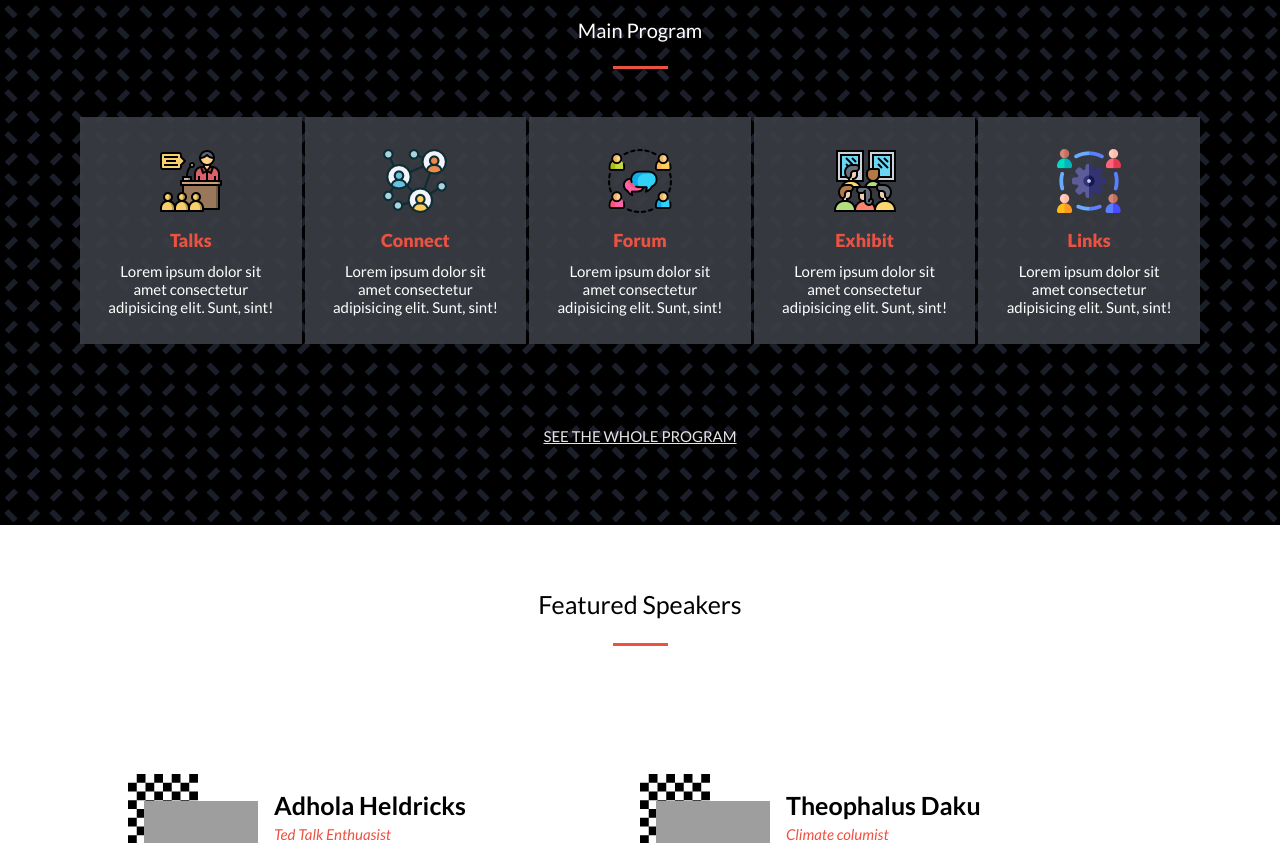
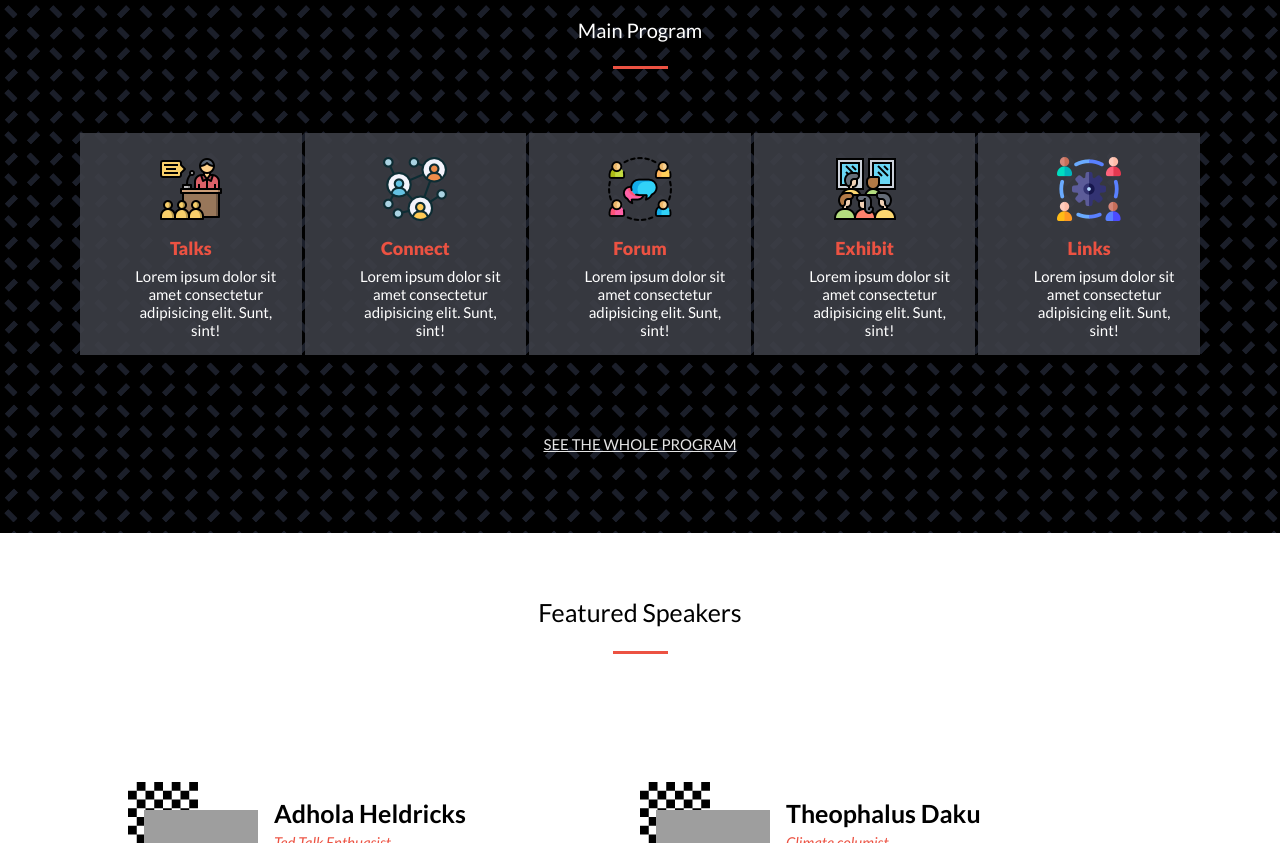
Before and after one commit to Adholah96/climate-summit, a website: page index.html in a window 1280 px wide. Shown: the part 908-1751 px from the top of the page. Drawn offline with Linux system fonts and the light colour scheme; grey boxes are pictures that could not be loaded.

Commit message:
Made more required changes

```diff
--- a/style.css
+++ b/style.css
@@ -106,7 +106,7 @@ html {
 .main-program {
   background-image: url(./assets/pattern_background.png);
   background-color: black;
-  padding: 1.3rem 4rem;
+  padding: 1.3rem 0;
 }
 
 .main-program h1 {
@@ -132,10 +132,11 @@ html {
   display: flex;
   justify-content: center;
   align-items: center;
-  padding: 1.5rem;
   background-color: rgba(60, 63, 70, 0.9);
-  margin-bottom: 1.2rem;
   transition: all 0.3s ease-in-out;
+  width: 90%;
+  margin: 1rem auto;
+  padding: 1rem;
 }
 
 .card:hover {
@@ -156,8 +157,8 @@ html {
   color: white;
   font-size: 15px;
   flex: 7;
-  padding: 0.2rem;
   font-weight: 400;
+  margin-left: 30px;
 }
 
 .card img {
@@ -494,7 +495,7 @@ footer .rights {
   display: none;
 }
 
-i {
+.more-speakers i {
   color: #ec5242;
 }
 
```
